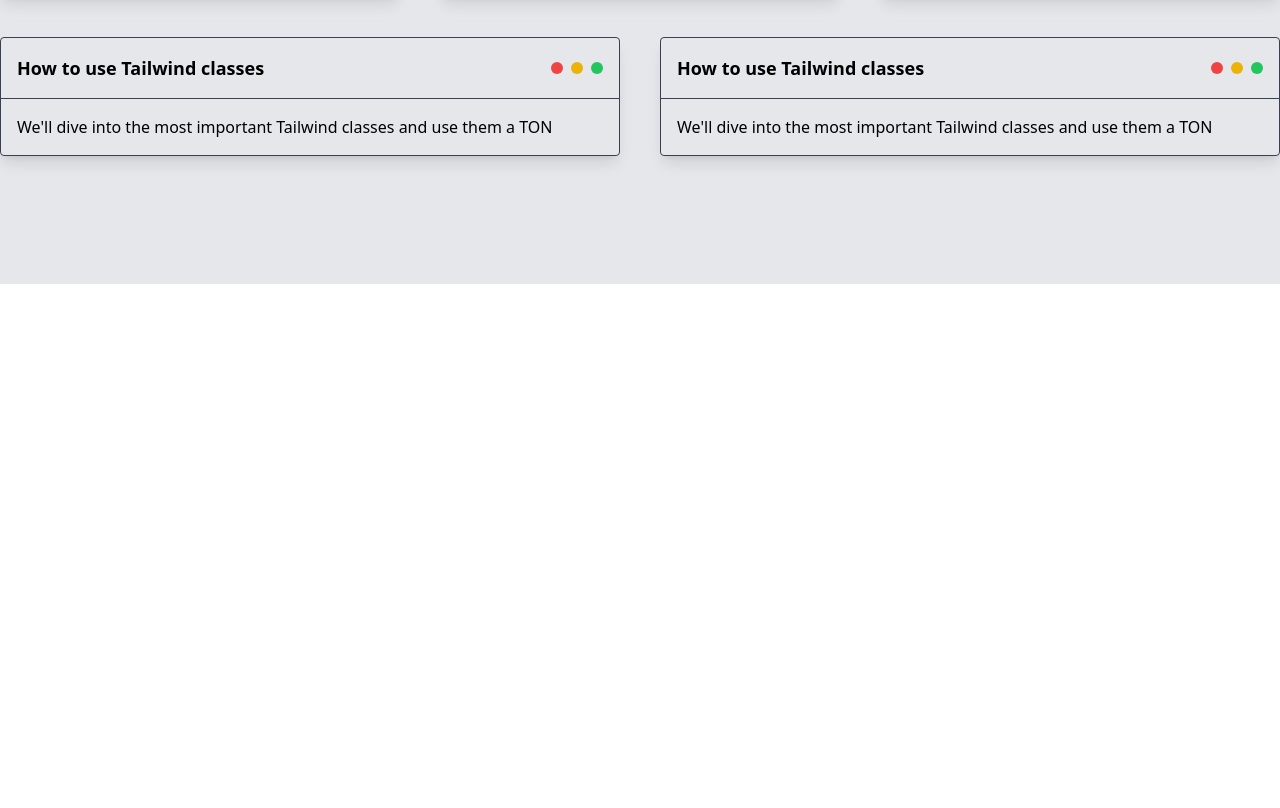
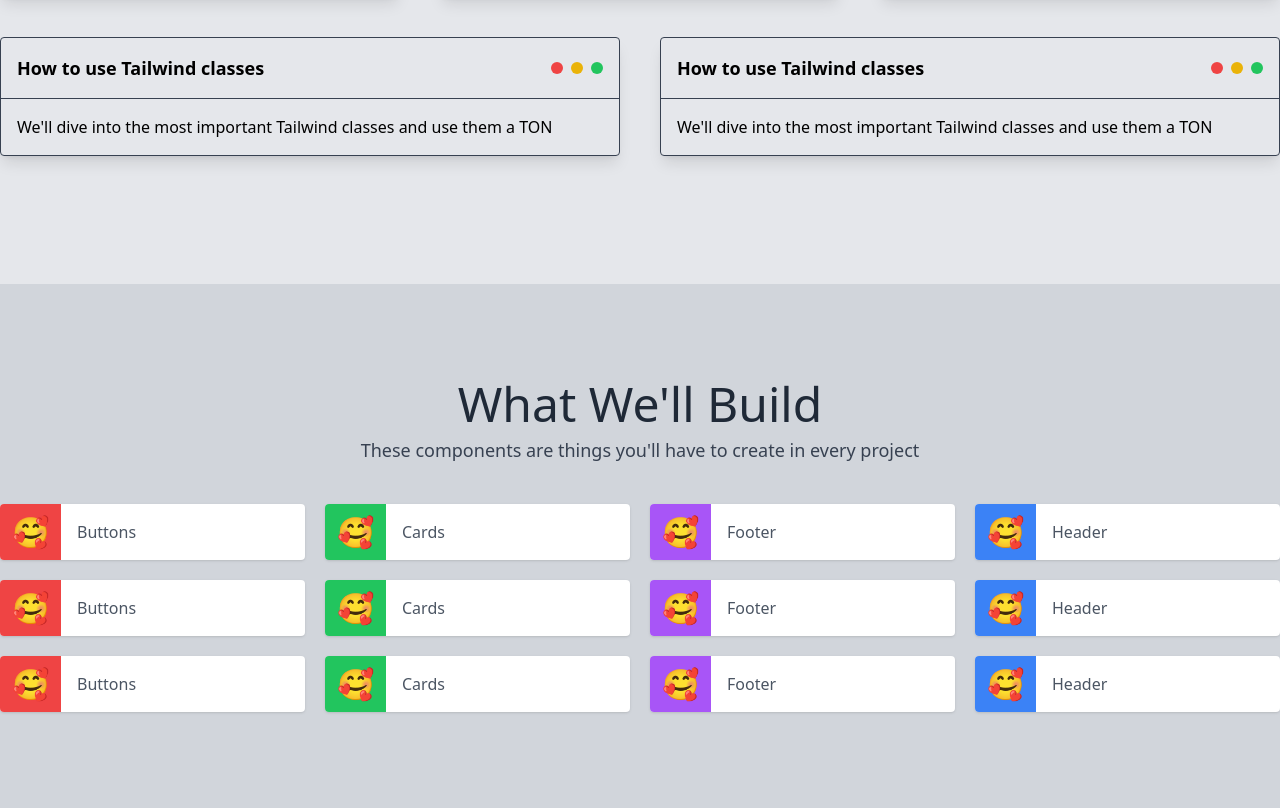
Before and after one commit to aibenStunner/tailwind-site, a website built with Parcel: page src/index.html in a window 1280 px wide. Shown: the part 3096-3904 px from the top of the page. Before the commit the page ends 3380 px from the top, so only its background shows below. Built offline with nearby package versions, Linux system fonts and the light colour scheme.

Commit message:
Added build section

```diff
--- a/src/index.html
+++ b/src/index.html
@@ -392,6 +392,117 @@
       <!-- =========================================-->
       <!-- what we'll build ============================-->
       <!-- =========================================-->
+      <div class="py-24 bg-gray-300 text-gray-600">
+        <div class="container mx-auto px-6 lg:px-0">
+          <div class="mb-10 text-center">
+            <h2 class="mb-2 text-5xl text-gray-800">What We'll Build</h2>
+            <p class="text-lg text-gray-700">
+              These components are things you'll have to create in every project
+            </p>
+          </div>
+
+          <div
+            class="grid grid-cols-1 md:grid-cols-2 lg:grid-cols-3 xl:grid-cols-4 gap-5"
+          >
+            <div class="flex bg-white rounded shadow">
+              <div
+                class="w-1/5 flex items-center justify-center text-3xl bg-red-500 rounded-l"
+              >
+                🥰
+              </div>
+              <div class="p-4">Buttons</div>
+            </div>
+            <div class="flex bg-white rounded shadow">
+              <div
+                class="w-1/5 flex items-center justify-center text-3xl bg-green-500 rounded-l"
+              >
+                🥰
+              </div>
+              <div class="p-4">Cards</div>
+            </div>
+            <div class="flex bg-white rounded shadow">
+              <div
+                class="w-1/5 flex items-center justify-center text-3xl bg-purple-500 rounded-l"
+              >
+                🥰
+              </div>
+              <div class="p-4">Footer</div>
+            </div>
+            <div class="flex bg-white rounded shadow">
+              <div
+                class="w-1/5 flex items-center justify-center text-3xl bg-blue-500 rounded-l"
+              >
+                🥰
+              </div>
+              <div class="p-4">Header</div>
+            </div>
+            <div class="flex bg-white rounded shadow">
+              <div
+                class="w-1/5 flex items-center justify-center text-3xl bg-red-500 rounded-l"
+              >
+                🥰
+              </div>
+              <div class="p-4">Buttons</div>
+            </div>
+            <div class="flex bg-white rounded shadow">
+              <div
+                class="w-1/5 flex items-center justify-center text-3xl bg-green-500 rounded-l"
+              >
+                🥰
+              </div>
+              <div class="p-4">Cards</div>
+            </div>
+            <div class="flex bg-white rounded shadow">
+              <div
+                class="w-1/5 flex items-center justify-center text-3xl bg-purple-500 rounded-l"
+              >
+                🥰
+              </div>
+              <div class="p-4">Footer</div>
+            </div>
+            <div class="flex bg-white rounded shadow">
+              <div
+                class="w-1/5 flex items-center justify-center text-3xl bg-blue-500 rounded-l"
+              >
+                🥰
+              </div>
+              <div class="p-4">Header</div>
+            </div>
+            <div class="flex bg-white rounded shadow">
+              <div
+                class="w-1/5 flex items-center justify-center text-3xl bg-red-500 rounded-l"
+              >
+                🥰
+              </div>
+              <div class="p-4">Buttons</div>
+            </div>
+            <div class="flex bg-white rounded shadow">
+              <div
+                class="w-1/5 flex items-center justify-center text-3xl bg-green-500 rounded-l"
+              >
+                🥰
+              </div>
+              <div class="p-4">Cards</div>
+            </div>
+            <div class="flex bg-white rounded shadow">
+              <div
+                class="w-1/5 flex items-center justify-center text-3xl bg-purple-500 rounded-l"
+              >
+                🥰
+              </div>
+              <div class="p-4">Footer</div>
+            </div>
+            <div class="flex bg-white rounded shadow">
+              <div
+                class="w-1/5 flex items-center justify-center text-3xl bg-blue-500 rounded-l"
+              >
+                🥰
+              </div>
+              <div class="p-4">Header</div>
+            </div>
+          </div>
+        </div>
+      </div>
 
       <!-- =========================================-->
       <!-- pricing ============================-->
```
